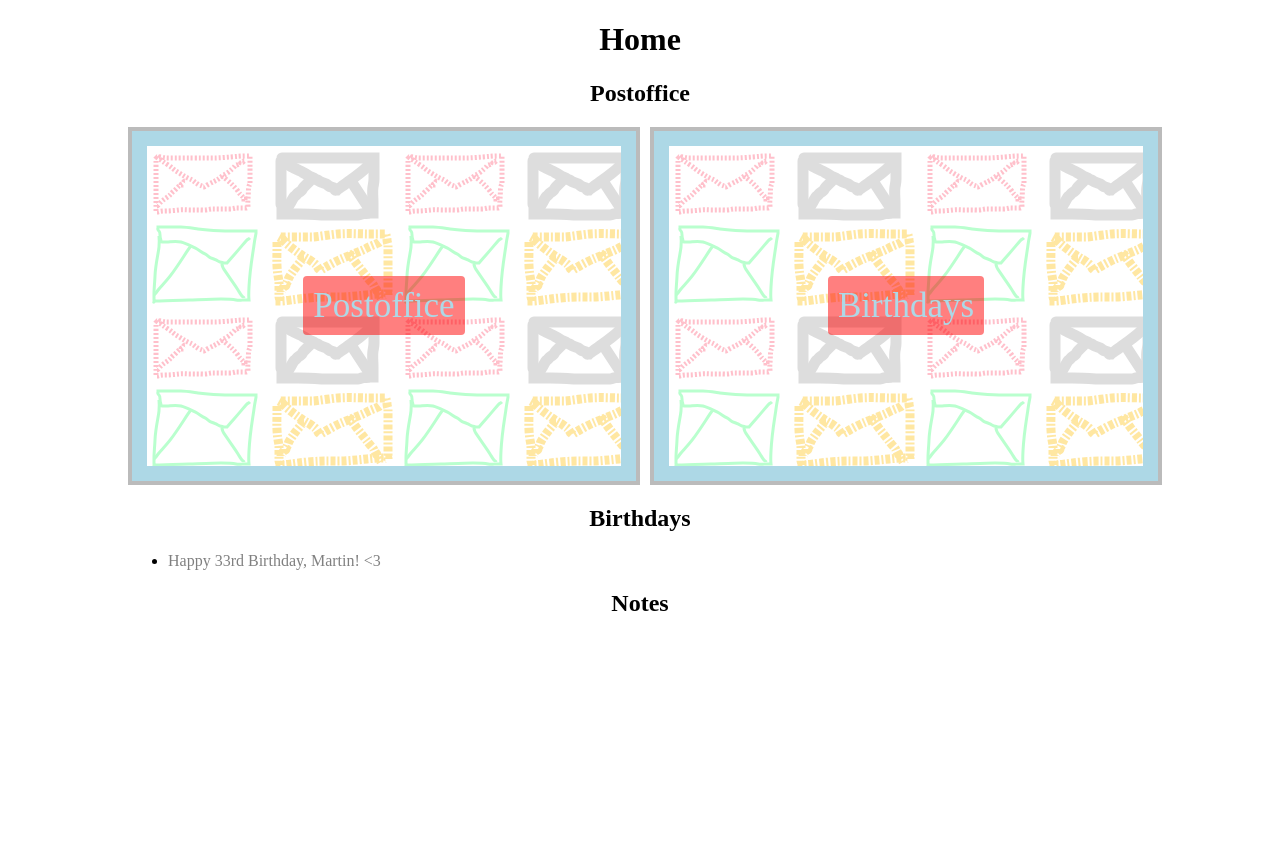
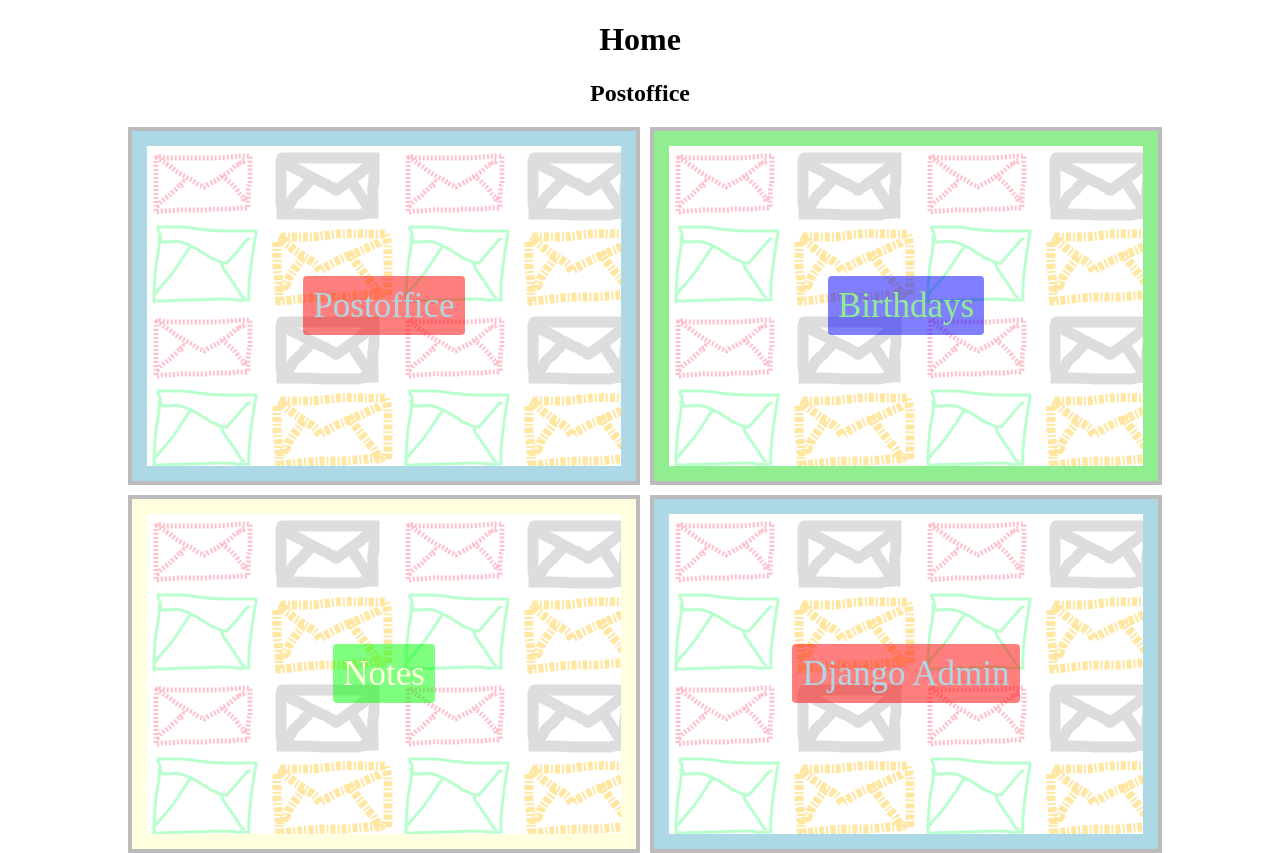
Before and after one commit to spacerest/collaborapp, a Django app: page / in a window 1280 px wide. Shown: the part 29-882 px from the top of the page. Before the commit the page ends 640 px from the top, so only its background shows below. Run offline with Django 3.2, Linux system fonts and the light colour scheme; the visitor is signed in with stand-in values (Sample User, id 1).

Commit message:
name notes app, add to homepage

```diff
--- a/collaborapp/home/templates/index.html
+++ b/collaborapp/home/templates/index.html
@@ -12,18 +12,18 @@
 		<div class="image-link-background" style="background-image: url('{% static "postoffice/images/envelope_weird_group_2.svg" %}'); background-repeat: repeat;"><span>Postoffice</span></div>
 	</a>
 
-<a class="image-link" href={% url 'birthday:home' %}>
+	<a class="image-link" href={% url 'birthday:home' %}>
 		<div class="image-link-background" style="background-image: url('{% static "postoffice/images/envelope_weird_group_2.svg" %}'); background-repeat: repeat;"><span>Birthdays</span></div>
 	</a>
 
+	<a class="image-link" href={% url 'notes:home' %}>
+		<div class="image-link-background" style="background-image: url('{% static "postoffice/images/envelope_weird_group_2.svg" %}'); background-repeat: repeat;"><span>Notes</span></div>
+	</a>
+
+	<a class="image-link" href={% url 'admin:index' %}>
+		<div class="image-link-background" style="background-image: url('{% static "postoffice/images/envelope_weird_group_2.svg" %}'); background-repeat: repeat;"><span>Django Admin</span></div>
+	</a>
 </div>
-<h2>Birthdays</h2>
-<ul>
 
-	<li>
-		<a href={% url 'birthday:show_birthday_card' birthday_person='martin' age=33 %}>Happy 33rd Birthday, Martin! <3</a>
-	</li>
 
-</ul>
-<h2>Notes</h2>
 {% endblock content %}
--- a/collaborapp/notes/static/notes/style.css
+++ b/collaborapp/notes/static/notes/style.css
@@ -76,7 +76,6 @@ input[type='submit']:hover {
     display: grid;
     grid-gap: 10px;
     grid-template-columns: repeat(2, 50%);
-    grid-auto-flow: column;
 }
 
 .image-link {
@@ -85,7 +84,6 @@ input[type='submit']:hover {
     width: auto;
     padding: 15px;
     transition: border-color .5s ease-in-out;
-    background-color: lightblue;
 }
 
 .image-link:hover {
@@ -100,12 +98,36 @@ input[type='submit']:hover {
 }
 
 .image-link .image-link-background span {
-text-align: center;
-vertical-align: middle;
+    text-align: center;
+    vertical-align: middle;
     line-height: 25vw;
     font-size: 35px;
-    color: lightblue;
-    background-color: rgba(255,0,0,0.5);
     padding: 10px;
     border-radius: 4px;
 }
+
+.image-link:nth-child(3n-2){
+    background-color: lightblue;
+}
+
+.image-link:nth-child(3n-2) .image-link-background span {
+    color: lightblue;
+    background-color: rgba(255,0,0,0.5);
+}
+
+.image-link:nth-child(3n-1){
+    background-color: lightgreen;
+}
+
+.image-link:nth-child(3n-1) .image-link-background span {
+    color: lightgreen;
+    background-color: rgba(0,0,255,0.5);
+}
+.image-link:nth-child(3n){
+    background-color: lightyellow;
+}
+
+.image-link:nth-child(3n) .image-link-background span {
+    color: lightyellow;
+    background-color: rgba(0,255,0,0.5);
+}
--- a/collaborapp/notes/urls.py
+++ b/collaborapp/notes/urls.py
@@ -1,6 +1,7 @@
 from django.urls import path
 from . import views
 
+app_name = 'notes'
 
 urlpatterns = [
     path('', views.home, name='home'),
```
